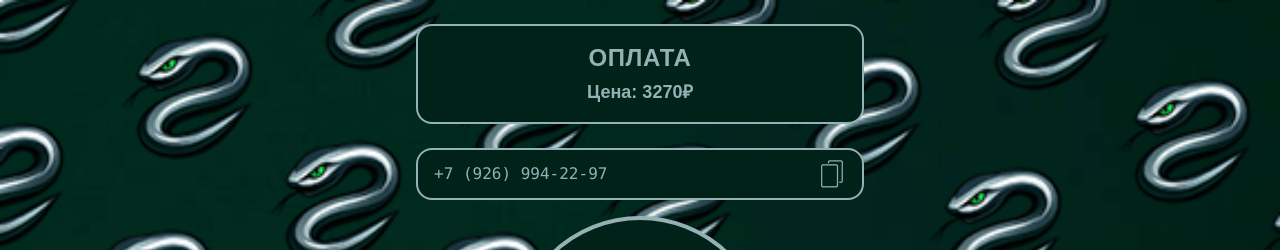
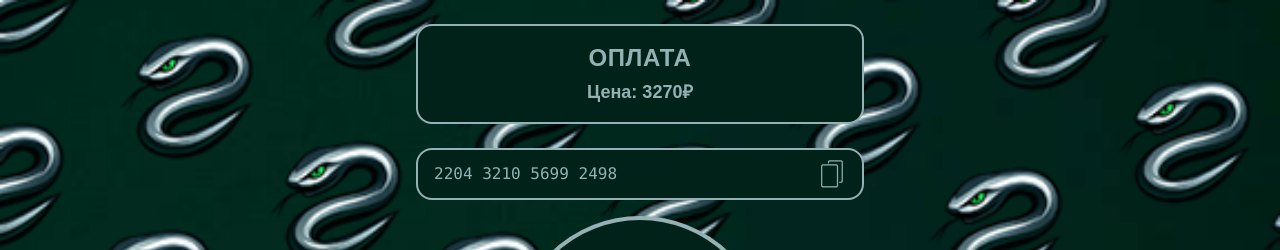
Before and after one commit to SamuraiCoding-git/viper_bot, a React (Vite) app: page /payment/card in a window 1280 px wide. Shown: the top 250 px of the page. Built offline with nearby package versions, Linux system fonts and the light colour scheme; a web font is replaced by a local one.

Commit message:
Update example USDT address in PaymentCard component

```diff
--- a/src/pages/PaymentCard.jsx
+++ b/src/pages/PaymentCard.jsx
@@ -2,7 +2,7 @@ import { useState } from "react";
 import copyIcon from '/copy.png'; // Icon pack of your choice
 import dragonIcon from "/oldkey.png";  // Import the Spinner component
 
-const CARD = "+7 (926) 994-22-97"; // Example USDT Address
+const CARD = "2204 3210 5699 2498"; // Example USDT Address
 
 export default function PaymentCard() {
     const [error, setError] = useState("");
```
